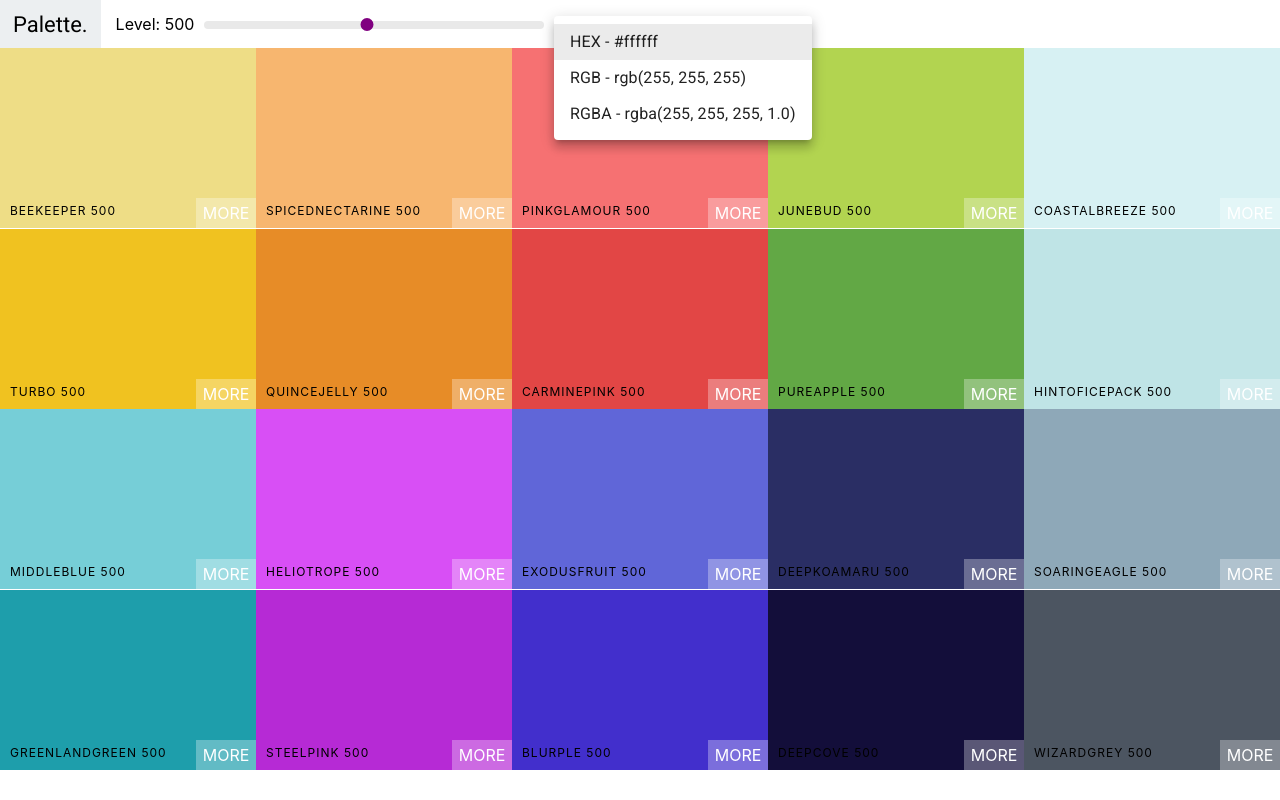
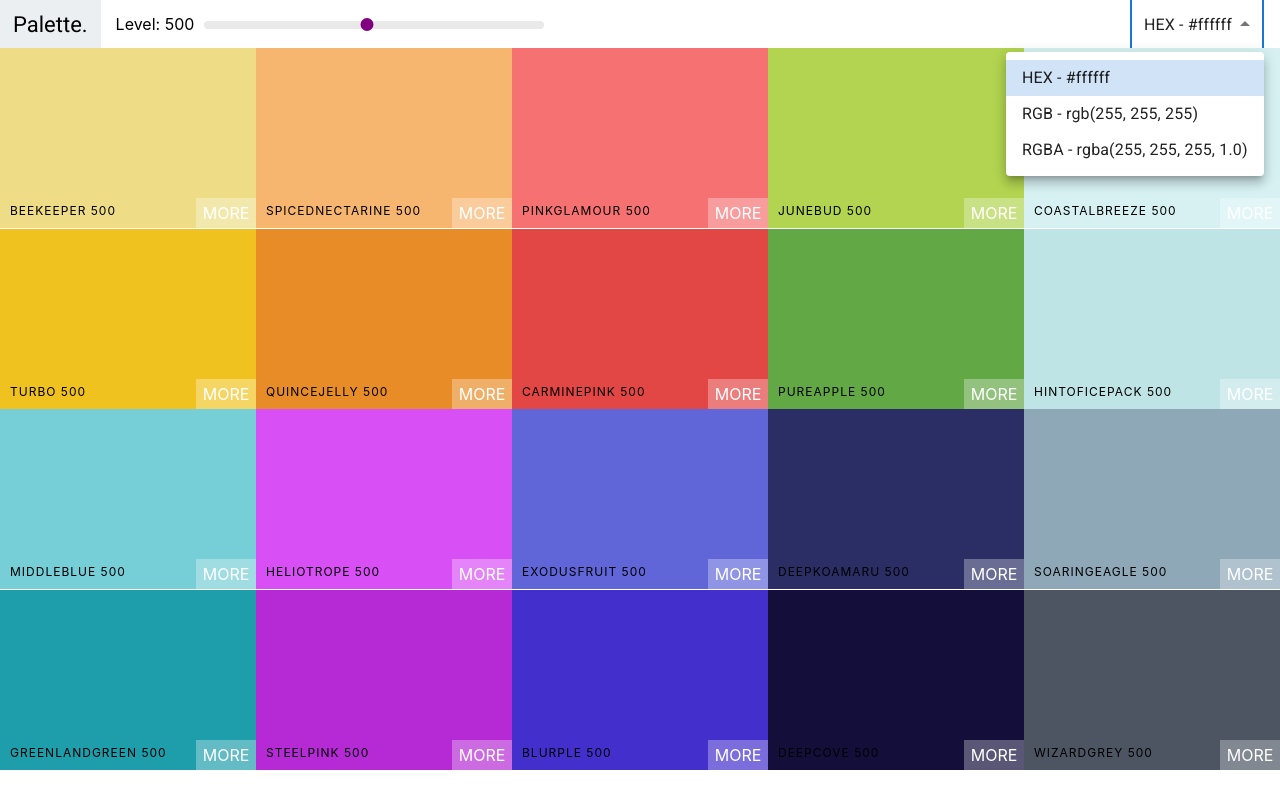
Before and after one commit to Carlito1113/palette, a React (Create React App) app: page / in a window 1280 px wide. Both pictures are taken after a click on the element "HEX - #ffffff". Built offline with nearby package versions, Linux system fonts and the light colour scheme.

Commit message:
added in mui snackbar and styled the select

```diff
--- a/package.json
+++ b/package.json
@@ -3,7 +3,10 @@
   "version": "0.1.0",
   "private": true,
   "dependencies": {
-    "@material-ui/core": "^4.12.3",
+    "@emotion/react": "^11.4.1",
+    "@emotion/styled": "^11.3.0",
+    "@mui/icons-material": "^5.0.1",
+    "@mui/material": "^5.0.2",
     "@testing-library/jest-dom": "^5.11.4",
     "@testing-library/react": "^11.1.0",
     "@testing-library/user-event": "^12.1.10",
--- a/src/components/Navbar.js
+++ b/src/components/Navbar.js
@@ -1,15 +1,28 @@
 import React, { useState } from 'react'
-import { Select, MenuItem } from '@material-ui/core'
+// MUI - MATERIAL
+import Select from '@mui/material/Select'
+import MenuItem from '@mui/material/MenuItem'
+import Snackbar from '@mui/material/Snackbar'
+import IconButton from '@mui/material/IconButton'
+// MUI - ICONS
+import CloseIcon from '@mui/icons-material/Close'
+
 import Slider from 'rc-slider'
 import 'rc-slider/assets/index.css'
 import '../styles/Navbar.css'
 
 const Navbar = ({ level, changeLevel, handleChange }) => {
   const [format, setFormat] = useState('hex')
+  const [open, setOpen] = useState(false)
 
-  const handleFormat = (e) => {
+  const handleFormatChange = e => {
     setFormat(e.target.value)
+    setOpen(true)
     handleChange(e.target.value)
+  }
+
+  const closeSnackbar = () => {
+    setOpen(false)
   }
 
   return (
@@ -18,7 +31,7 @@ const Navbar = ({ level, changeLevel, handleChange }) => {
         <a href="#">Palette.</a>
       </div>
       <div className="slider-container">
-      <span>Level: {level}</span>
+        <span>Level: {level}</span>
         <div className="slider">
           <Slider
             defaultValue={level}
@@ -32,12 +45,32 @@ const Navbar = ({ level, changeLevel, handleChange }) => {
         </div>
       </div>
       <div className="select-container">
-        <Select value={format} onChange={handleFormat}>
-            <MenuItem value='hex'>HEX - #ffffff</MenuItem>
-            <MenuItem value='rgb'>RGB - rgb(255, 255, 255)</MenuItem>
-            <MenuItem value='rgba'>RGBA - rgba(255, 255, 255, 1.0)</MenuItem>
+        <Select value={format} onChange={handleFormatChange}>
+          <MenuItem value="hex">HEX - #ffffff</MenuItem>
+          <MenuItem value="rgb">RGB - rgb(255, 255, 255)</MenuItem>
+          <MenuItem value="rgba">RGBA - rgba(255, 255, 255, 1.0)</MenuItem>
         </Select>
       </div>
+      <Snackbar
+        anchorOrigin={{ vertical: 'top', horizontal: 'middle' }}
+        open={open}
+        autoHideDuration={3000}
+        message={<span id="message-id">Format Changed To {format}</span>}
+        ContentProps={{
+          'aria-describedby': 'message-id',
+        }}
+        onClose={closeSnackbar}
+        action={[
+          <IconButton
+            onClick={closeSnackbar}
+            color="inherit"
+            key="close"
+            aria-label="close"
+          >
+            <CloseIcon />
+          </IconButton>,
+        ]}
+      />
     </nav>
   )
 }
--- a/src/styles/Navbar.css
+++ b/src/styles/Navbar.css
@@ -48,3 +48,8 @@
   margin-left: -7px;
   margin-top: -3px;
 }
+
+.select-container {
+  margin-left: auto;
+  margin-right: 1rem;
+}
```
Also changed, not shown: 1 other file (tests, documents, lock files or other folders).
